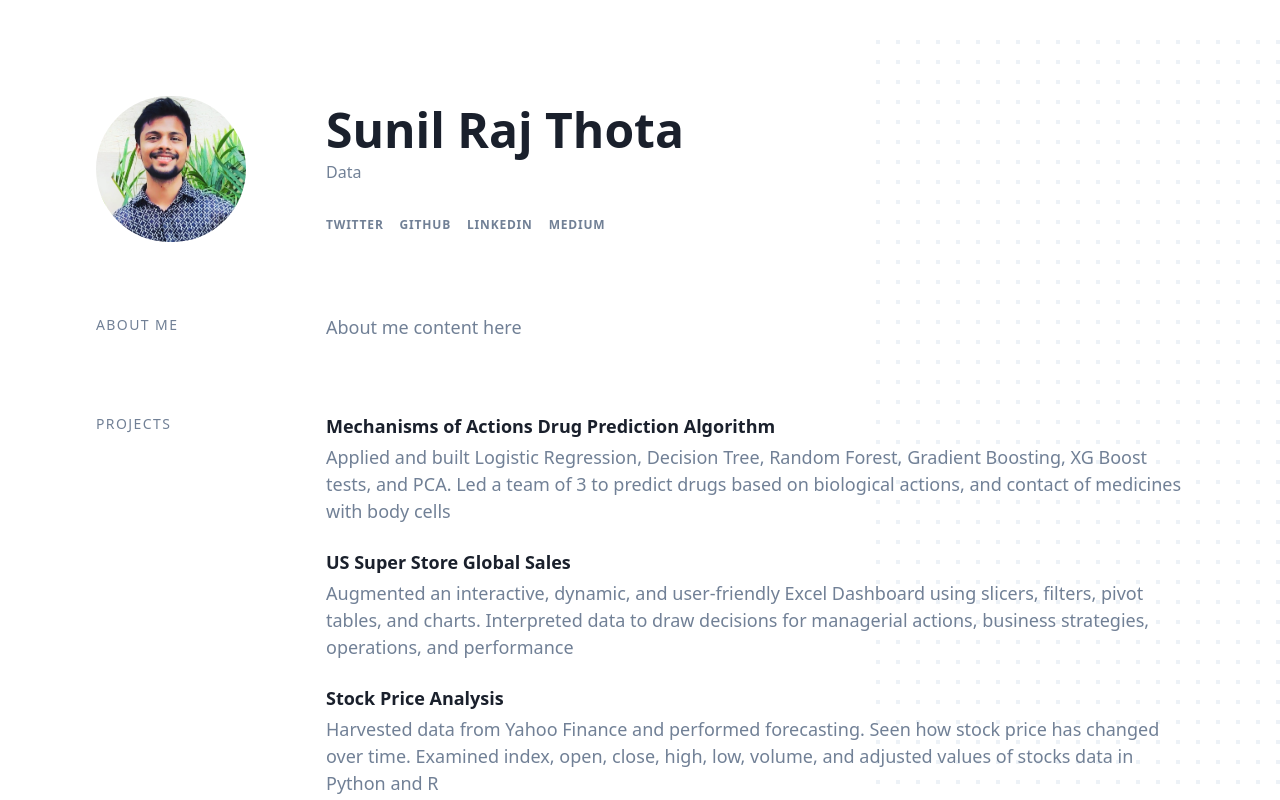
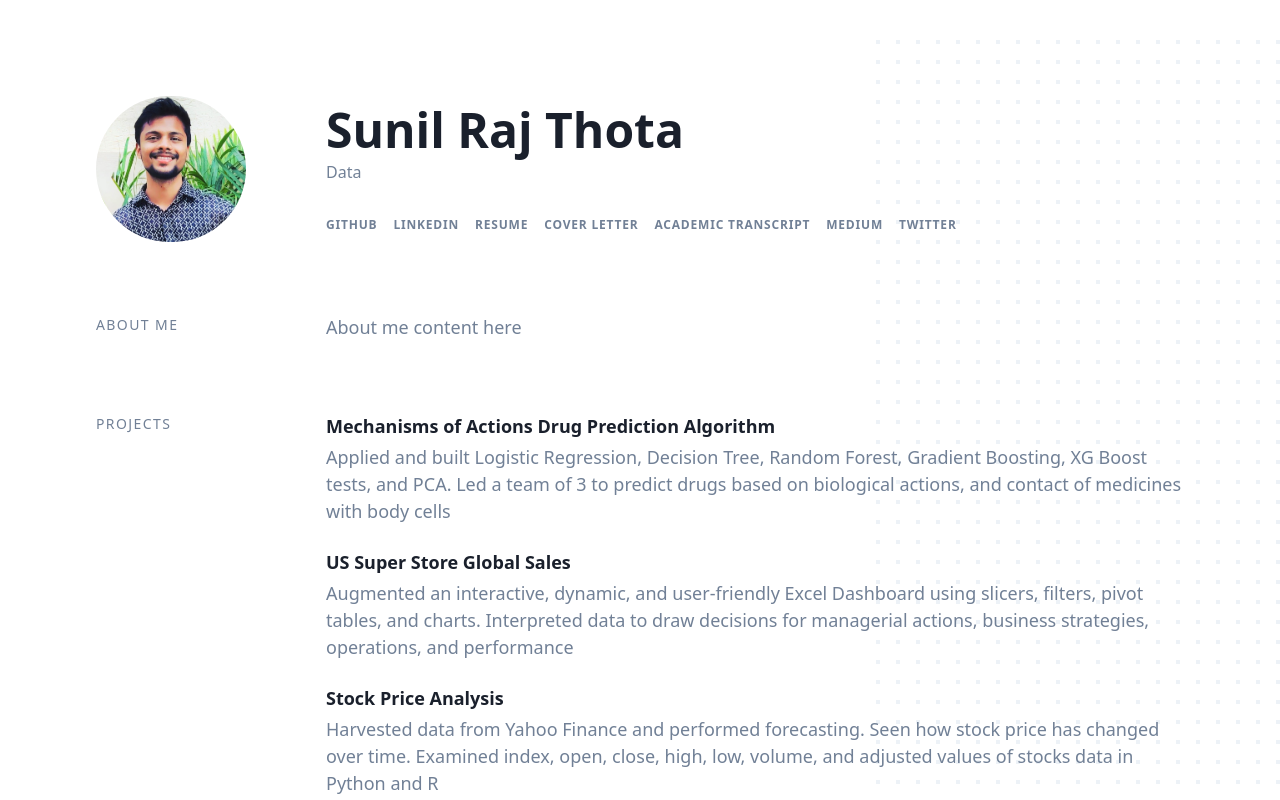
Before and after one commit to datablazor/datablazor.github.io, a Gatsby site: page / in a window 1280 px wide. Shown: the top 800 px of the page. Built offline with nearby package versions, Linux system fonts and the light colour scheme; Gatsby itself is replaced by a stand-in of ours.

Commit message:
Update index.jsx

```diff
--- a/src/components/header/index.jsx
+++ b/src/components/header/index.jsx
@@ -35,16 +35,6 @@
         </h1>
         <p className={classes.description}>{metadata.description}</p>
         <ul className={classes.list}>
-          {twitter && (
-            <li className={classes.item}>
-              <a
-                className={classes.link}
-                href={`https://twitter.com/${twitter}`}
-              >
-                Twitter
-              </a>
-            </li>
-          )}
           {github && (
             <li className={classes.item}>
               <a className={classes.link} href={github}>
@@ -61,8 +51,39 @@
           )}
           {(
             <li className={classes.item}>
+              <a className={classes.link} href={`https://drive.google.com/file/d/1605RklpsfmcUy-iHmjdvKNrEcnuG1_5I/view?usp=sharing`}>
+                Resume
+              </a>
+            </li>
+          )}
+          {(
+            <li className={classes.item}>
+              <a className={classes.link} href={`https://drive.google.com/file/d/1aN2jEazhInCaP7Y4Yq5wsSSCuHCHt-Ak/view?usp=sharing`}>
+                Cover Letter
+              </a>
+            </li>
+          )}
+          {(
+            <li className={classes.item}>
+              <a className={classes.link} href={`https://drive.google.com/file/d/1NuDHg-wIS2SS3K2tu2SNlMeb2gBJeaqo/view?usp=sharing`}>
+                Academic Transcript
+              </a>
+            </li>
+          )}
+          {(
+            <li className={classes.item}>
               <a className={classes.link} href={`https://medium.com/@sunilrajthota/`}>
                 Medium
+              </a>
+            </li>
+          )}
+          {twitter && (
+            <li className={classes.item}>
+              <a
+                className={classes.link}
+                href={`https://twitter.com/${twitter}`}
+              >
+                Twitter
               </a>
             </li>
           )}
```
